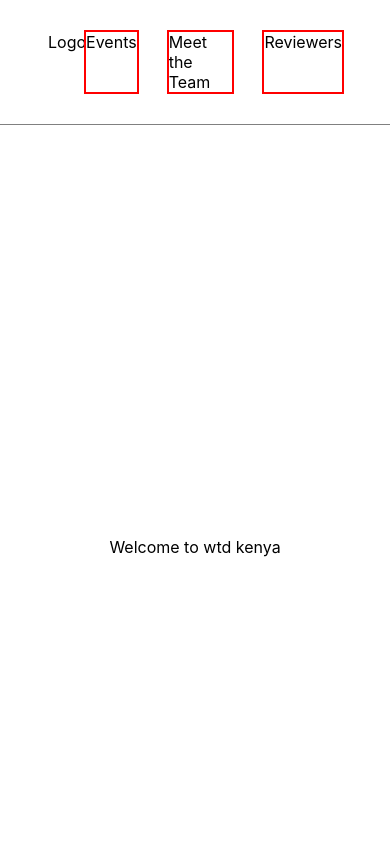
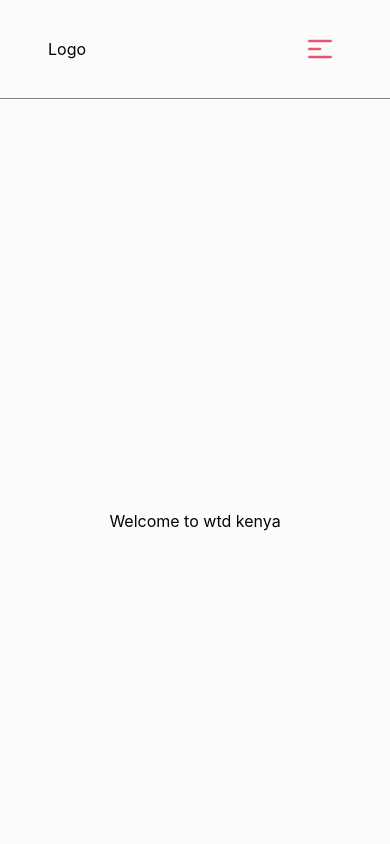
Before and after one commit to DreMukare/wtd-kenya-website, a Next.js app: page / in a window 390 px wide. Shown: the top 844 px of the page. Built offline with nearby package versions, Linux system fonts and the light colour scheme.

Commit message:
feat: created responsive navbar

```diff
--- a/components/Navbar.js
+++ b/components/Navbar.js
@@ -3,6 +3,12 @@ import Logo from './Logo';
 import styles from './Navbar.module.sass';
 
 const Navbar = () => {
+	const handleClick = () => {
+		let linkSection = document.getElementById('linkSection');
+		linkSection.style.display =
+			linkSection.style.display === 'none' ? 'flex' : 'none';
+	};
+
 	return (
 		<div>
 			<nav className={styles.navbar}>
@@ -12,7 +18,28 @@ const Navbar = () => {
 					<a href='#the_team'>Meet the Team</a>
 					<a href='#reviewers'>Reviewers</a>
 				</div>
+				<button onClick={handleClick}>
+					<svg
+						xmlns='http://www.w3.org/2000/svg'
+						className={styles.responsive}
+						fill='none'
+						viewBox='0 0 24 24'
+						stroke='currentColor'
+						strokeWidth={2}
+					>
+						<path
+							strokeLinecap='round'
+							strokeLinejoin='round'
+							d='M4 6h16M4 12h8m-8 6h16'
+						/>
+					</svg>
+				</button>
 			</nav>
+			<div id='linkSection' className={styles.mobile_links}>
+				<a href='#events'>Events</a>
+				<a href='#the_team'>Meet the Team</a>
+				<a href='#reviewers'>Reviewers</a>
+			</div>
 		</div>
 	);
 };
--- a/components/Navbar.module.sass
+++ b/components/Navbar.module.sass
@@ -1,17 +1,58 @@
+@use '../styles/responsive'
+
+// to be moved to partial later
+$xl: 87.5em // 4k and hi res monitors
+$lg: 60em // 1080p and hi res laptops
+$med: 40em // hi res tablets and low res laptops
+$sm: 28em // mobile and low res tablets
+$xs: 20em // mobile only
+
 .navbar
   display: flex
   padding: 2rem 3rem 2rem 3rem
   justify-content: space-between
+  align-items: center
   border-bottom: 1px solid grey
 
   .links
       display: flex
       gap: 2rem
-
-  .links > a
-      outline: 2px solid red
+      color:#EA526F
+      @include responsive.responsive($sm)
+        display: none
 
   .links > a:hover
       font-size: 1.2em
       transform: translateY(-10px)
       transition: all 0.4s linear
+      color: #6A4C93
+
+  button
+    display: none
+    background: none
+    border: none
+    @include responsive.responsive($sm)
+      display: flex
+
+  .responsive
+    color: #EA526F
+    width: 2rem
+    height: 2rem
+    display: none
+    @include responsive.responsive($sm)
+      display: block
+
+.mobile_links
+    display: flex
+    flex-direction: column
+    gap: 1rem
+    padding: 1.5rem 3rem 1.5rem 3rem
+    color:#fcfcfc
+    background: linear-gradient(20.16deg, #6A4C93 25.35%, #EA526F 90.07%)
+    display: none
+
+    a:hover
+      font-size: 1.2em
+      transform: translateY(-10px)
+      transition: all 0.4s ease
+      color: #EA526F
--- a/styles/globals.css
+++ b/styles/globals.css
@@ -4,6 +4,9 @@ body {
 	margin: 0;
 	font-family: -apple-system, BlinkMacSystemFont, Segoe UI, Roboto, Oxygen,
 		Ubuntu, Cantarell, Fira Sans, Droid Sans, Helvetica Neue, sans-serif;
+	background-color: #fcfcfc;
+	color: #000500;
+	scroll-behavior: smooth;
 }
 
 a {
--- /dev/null
+++ b/styles/responsive.scss
@@ -0,0 +1,5 @@
+@mixin responsive($query) {
+	@media (max-width: $query) {
+		@content;
+	}
+}
```
Also changed, not shown: 1 other file (tests, documents, lock files or other folders). Lines whose indentation alone changed are shown as unchanged.
